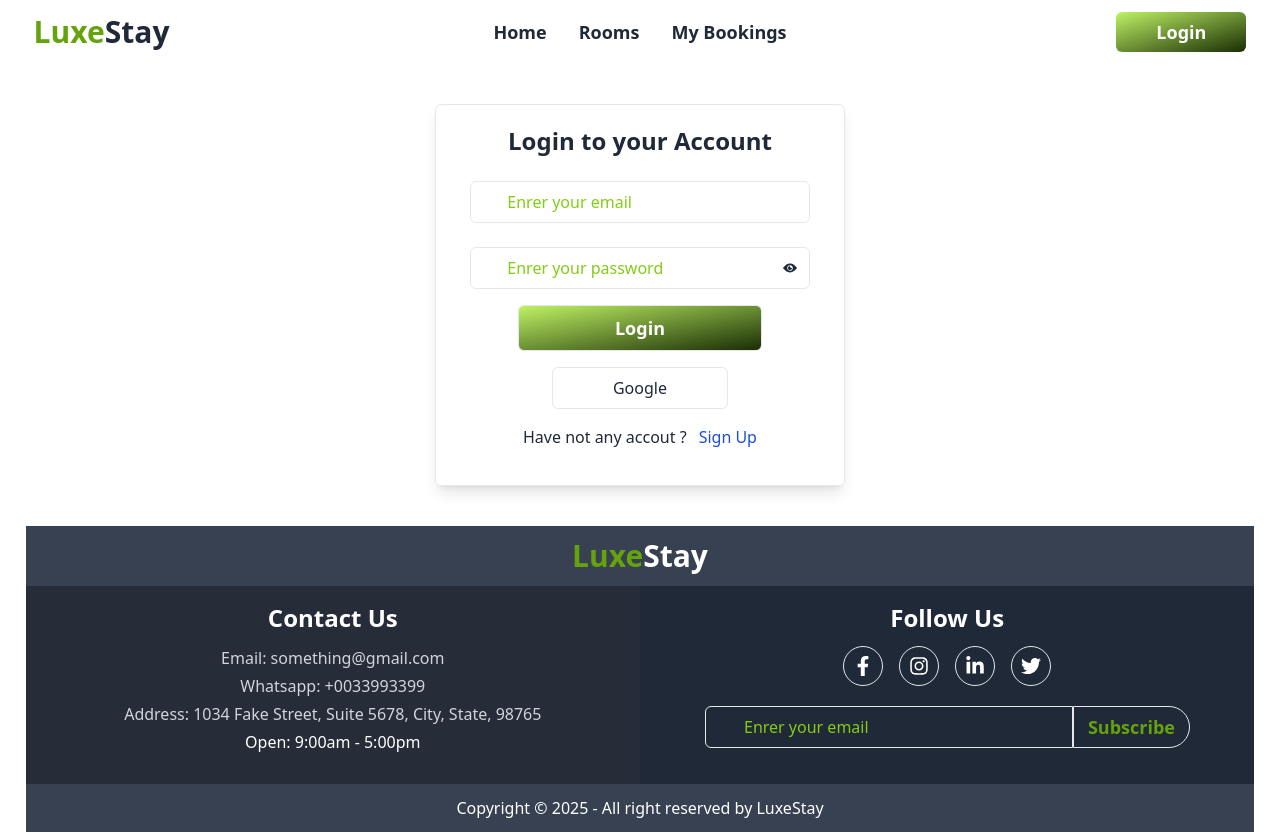
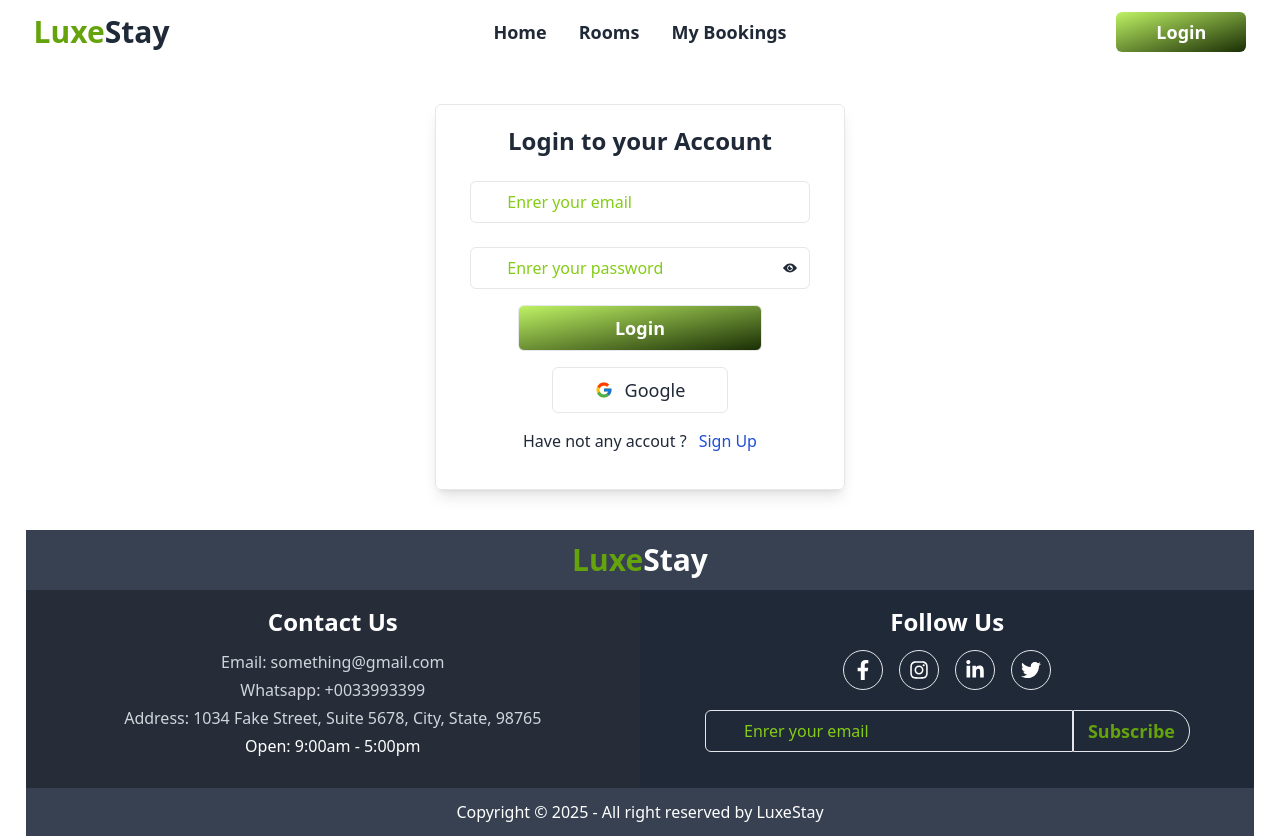
Before and after one commit to HridoyMnd/practice_ass_11, a React (Vite) app: page /login in a window 1280 px wide. Built offline with nearby package versions, Linux system fonts and the light colour scheme; no server answers.

Commit message:
login and register page error check

```diff
--- a/src/Pages/Login_page.jsx
+++ b/src/Pages/Login_page.jsx
@@ -5,6 +5,7 @@ import { IoIosEye, IoIosEyeOff } from "react-icons/io";
 import { Link, useLocation, useNavigate } from "react-router-dom";
 import Swal from "sweetalert2";
 import { Helmet } from "react-helmet";
+import { FcGoogle } from "react-icons/fc";
 
 const Login_page = () => {
   const { google_signIn, user_signIn } = useContext(Auth_context);
@@ -26,6 +27,14 @@ const Login_page = () => {
         timer: 2000,
       });
       navigate(from, {replace:true})
+    })
+    .catch((err) => {
+      Swal.fire({
+        title: "User Login Failed",
+        text: err,
+        icon: "error",
+        timer: 2000,
+      });
     });
   };
 
@@ -77,12 +86,13 @@ const Login_page = () => {
           Login
         </button>
       </form>
-      <button
-        onClick={google_signIn}
-        className="py-2 w-44 mx-auto border rounded-md block"
-      >
-        Google
-      </button>
+        <button
+          onClick={google_signIn}
+          className="py-2 w-44 mx-auto border rounded-md text-lg hover:text-lime-600 flex items-center justify-center gap-3 hover:border-lime-600 duration-300"
+        >
+          <FcGoogle />
+          <h2>Google</h2>
+        </button>
       {/* signup link */}
       <div className="flex items-center justify-center gap-3 my-4">
         <h4>Have not any accout ?</h4>
--- a/src/Pages/Register_page.jsx
+++ b/src/Pages/Register_page.jsx
@@ -2,7 +2,7 @@ import { useContext, useState } from "react";
 import { Auth_context } from "../Api/Context";
 import { IoIosEye } from "react-icons/io";
 import { IoIosEyeOff } from "react-icons/io";
-import { Link } from "react-router-dom";
+import { Link, useNavigate } from "react-router-dom";
 import { FcGoogle } from "react-icons/fc";
 import Swal from "sweetalert2";
 import { Helmet } from "react-helmet";
@@ -10,8 +10,8 @@ import { Helmet } from "react-helmet";
 
 const Register_page = () => {
   const [viewpass, setViewpass] = useState(false);
-  const { create_user, google_signIn, profileUpdate } =
-    useContext(Auth_context);
+  const navigate = useNavigate();
+  const { create_user, google_signIn, profileUpdate } = useContext(Auth_context);
   // get form info
   const handleRegister = (e) => {
     e.preventDefault();
@@ -31,14 +31,25 @@ const Register_page = () => {
       });
       return;
     }
-    create_user(email, password, name, photo).then(() => {
-      Swal.fire({
-        title: "User Create Successful",
-        text: "Wellcome to dashboard",
-        icon: "success",
-        timer: 2000
+    create_user(email, password)
+      .then(() => {
+        Swal.fire({
+          title: "User Create Successful",
+          text: "Wellcome to dashboard",
+          icon: "success",
+          timer: 2000,
+        });
+        navigate("/")
+      })
+      .catch((err) => {
+        console.log(err);
+        Swal.fire({
+          title: "User Create Failed",
+          text: err,
+          icon: "error",
+          timer: 2000,
+        });
       });
-    });
     profileUpdate({ displayName: name, photoURL: photo });
   };
 
--- a/src/Shared/Navbar.jsx
+++ b/src/Shared/Navbar.jsx
@@ -168,7 +168,7 @@ const Navbar = () => {
                             user ?
                                 <Link
                                     onClick={() => user_signOut()}
-                                    className="mBtn relative text-lg before:rounded-md max-exs:text-base duration-500 ease-in-out text-white font-semibold py-2 rounded-md bg-gradient-to-br from-lime-300 to-lime-950 hover:bg-no hover:text-black px-8 max-exs:px-3 max-xs:px-4 hover:bg-none ">
+                                    className="mBtn relative text-lg before:rounded-md max-exs:text-base after:rounded-md duration-500 ease-in-out text-white font-semibold py-2 rounded-md bg-gradient-to-br from-lime-300 to-lime-950 hover:bg-no hover:text-black px-8 max-exs:px-3 max-xs:px-4 hover:bg-none ">
                                     Log Out
                                 </Link> :
                                 <Link
```
